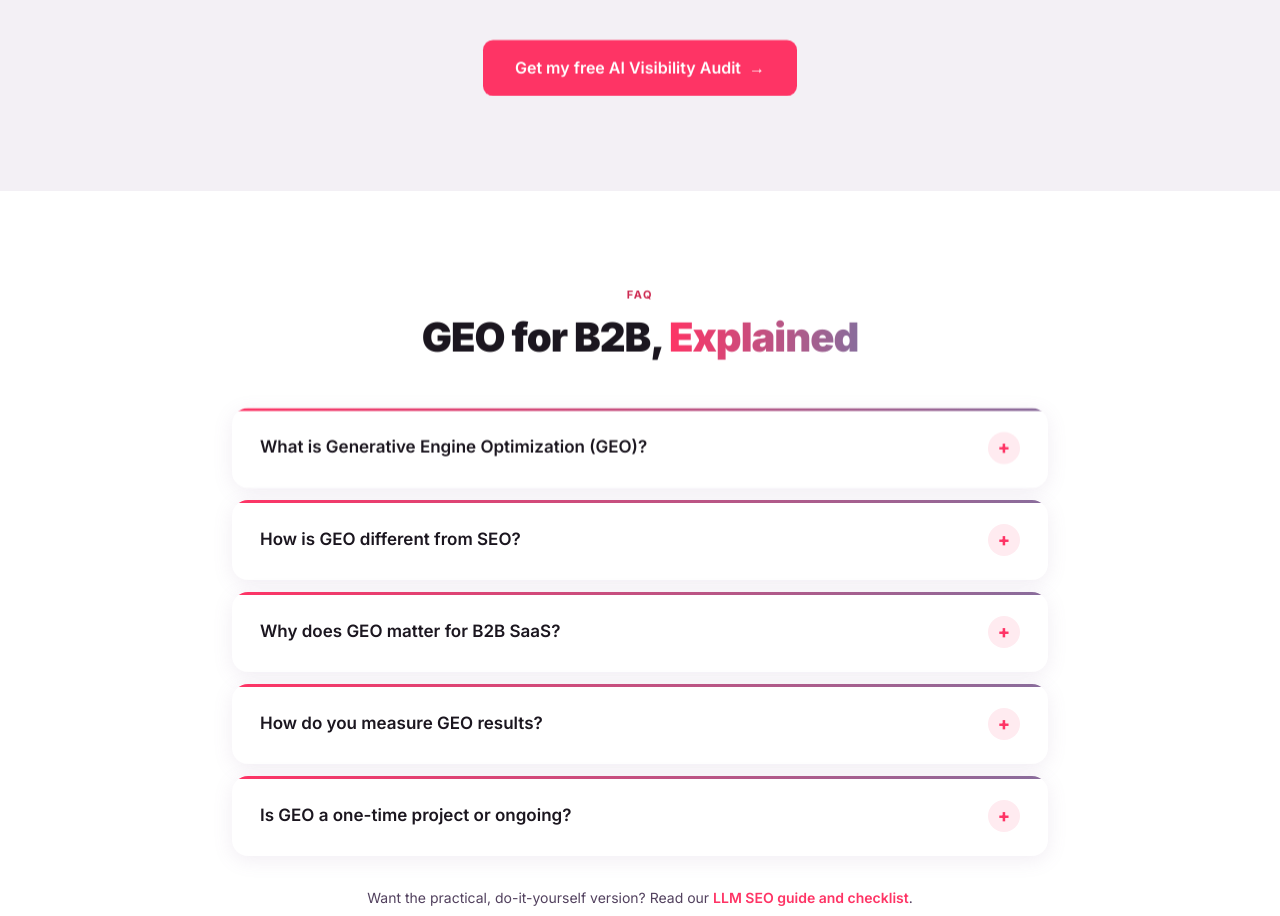
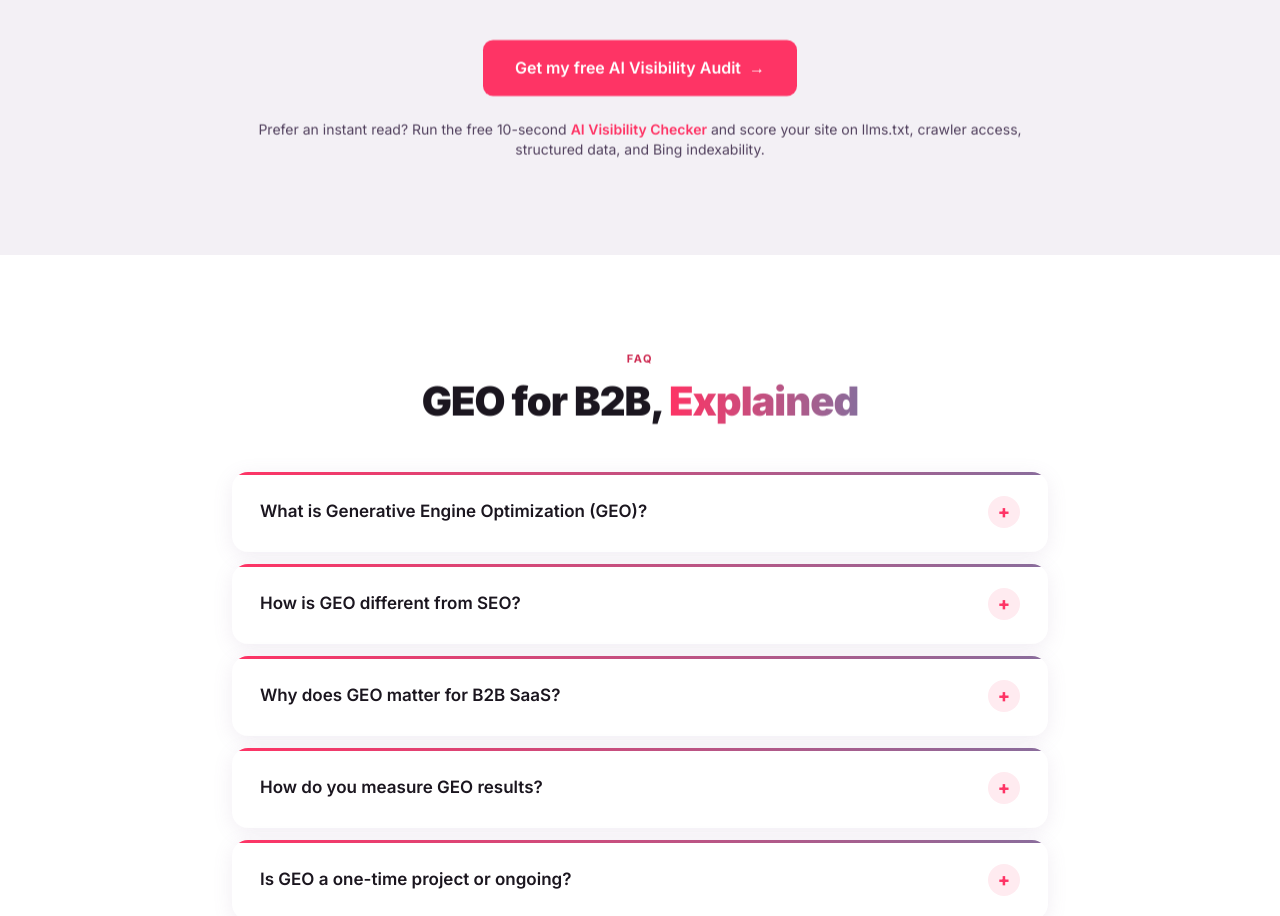
Before and after one commit to LihiP-Lab/tripleandco-website, a Next.js app: page /geo in a window 1280 px wide. Shown: the part 2928-3844 px from the top of the page. Built offline with nearby package versions, Linux system fonts and the light colour scheme.

Commit message:
Link the AI Visibility Checker from /geo and /llm-seo

```diff
--- a/src/app/geo/page.tsx
+++ b/src/app/geo/page.tsx
@@ -350,6 +350,17 @@ export default function GEOPage() {
             >
               Get my free AI Visibility Audit <span>&#8594;</span>
             </Link>
+            <p className="text-sm text-purple-7 mt-6">
+              Prefer an instant read? Run the free 10-second{" "}
+              <Link
+                href="/ai-visibility-checker"
+                className="text-brand font-semibold hover:underline"
+              >
+                AI Visibility Checker
+              </Link>{" "}
+              and score your site on llms.txt, crawler access, structured
+              data, and Bing indexability.
+            </p>
           </ScrollReveal>
         </div>
       </section>
--- a/src/app/llm-seo/page.tsx
+++ b/src/app/llm-seo/page.tsx
@@ -346,6 +346,17 @@ export default function LlmSeoPage() {
             >
               Get my free AI Visibility Audit <span>&#8594;</span>
             </Link>
+            <p className="text-sm text-purple-7 mt-6">
+              Prefer an instant read? Run the free 10-second{" "}
+              <Link
+                href="/ai-visibility-checker"
+                className="text-brand font-semibold hover:underline"
+              >
+                AI Visibility Checker
+              </Link>{" "}
+              and score your site on llms.txt, crawler access, structured
+              data, and Bing indexability.
+            </p>
           </ScrollReveal>
         </div>
       </section>
```
